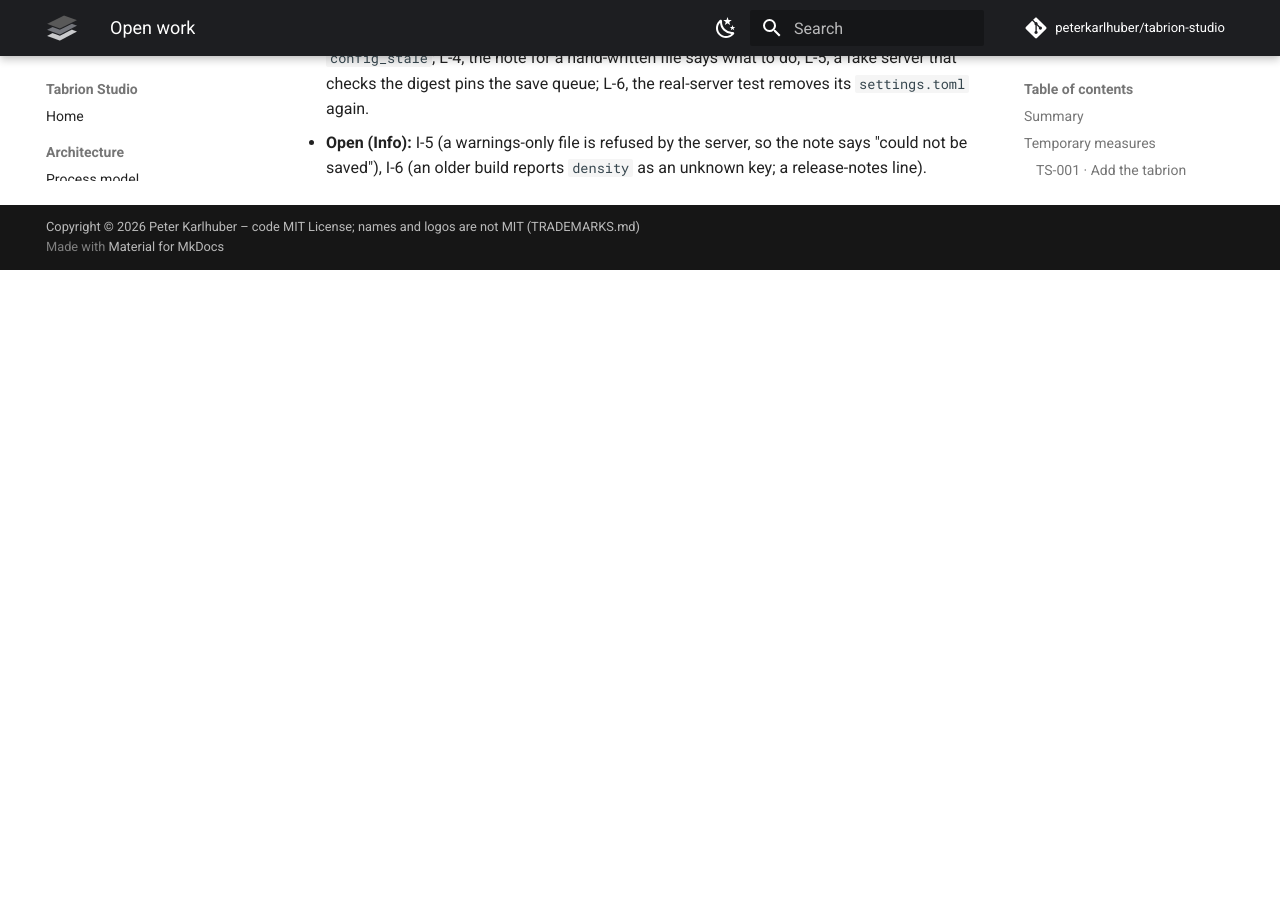
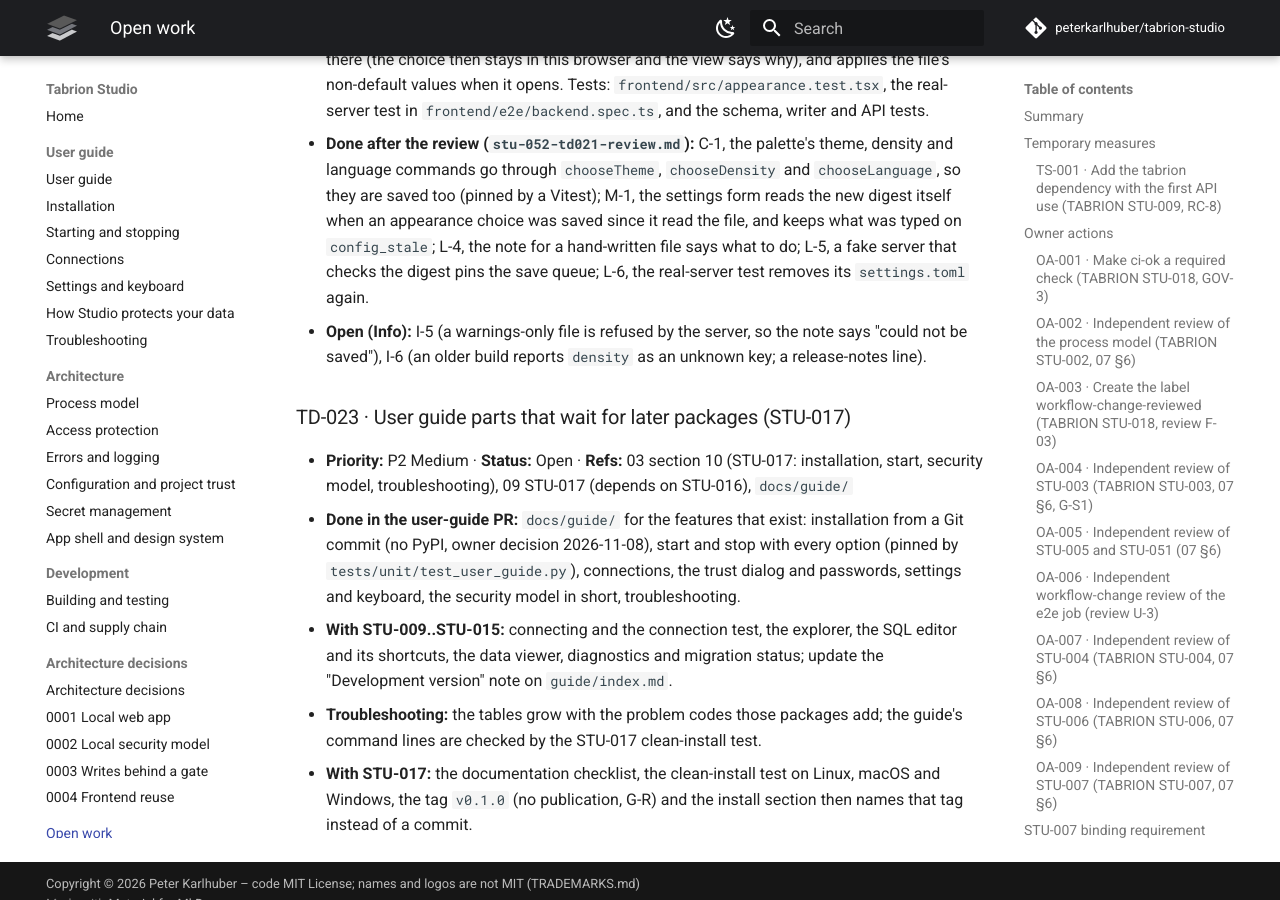
Before and after one commit to peterkarlhuber/tabrion-studio, an MkDocs documentation site: the page built from docs/TODO.md, in a window 1280 px wide and 900 px high, scrolled down 21940 px. Built offline with MkDocs 1.6.1 and Material for MkDocs 9.7.7, drawn with Linux system fonts in a browser that asks for light colours; comment, search, counter and statistics services are not loaded; before the commit the page ends 22210 px from its top, so only the background shows below that; some of the changed text lies outside the part shown.

Commit message:
Add the user guide for what Studio does today (STU-017, first part)
docs/guide/ covers installation from a Git commit, starting and stopping
with every option, connections, the trust dialog and passwords, settings
and keyboard, the security model in short, and troubleshooting with the
messages of the page and the command. A unit test keeps every
command-line option in the guide and every guide page in the navigation.
The rest waits for later packages (TD-023).

Co-Authored-By: Claude Opus 5.5 <noreply@anthropic.com>
Claude-Session: https://claude.ai/code/session_011tY7TC7Nu5VGro3DJGJcv8

````diff
--- a/docs/TODO.md
+++ b/docs/TODO.md
@@ -43,6 +43,7 @@
 | TD-011 STU-008 parts that wait for STU-009 or a later package (connection test, Connect, URL paste, file dialog, `openapi in sync` job) | P1 | Open |
 | TD-020 STU-052 parts that wait for the SQL editor and the explorer (editor shortcuts, keyboard-only E2E of every main flow, `keyboard.spec.ts` as a required e2e suite) | P2 | Open |
 | TD-021 language, theme and density were lost at every start (browser storage per port); now saved in `settings.toml` | P2 | In progress (appearance PR, #17; review conditions done) |
+| TD-023 user guide parts that wait for later packages (connecting, explorer, editor, data viewer, diagnostics, migrations; the clean-install test and the tag of STU-017) | P2 | Open |
 
 Plus the open Studio work packages of M6 and the cross-repository checks in the tables below.
 
@@ -329,7 +330,7 @@ merge after OA-004.
 | TABRION STU-052 | Keyboard and command palette | P2 | STU-012 | In progress (first part in the STU-052 PR): the command palette, the shortcut help and F6/Shift+F6 over the shell, keyboard-only E2E for the flows that exist (`e2e/keyboard.spec.ts`). The editor shortcuts and the keyboard-only E2E of every main flow follow with STU-011/STU-012 (TD-020) |
 | TABRION STU-050, STU-053 | UX acceptance, accessibility audit | P1/P2 | | |
 | TABRION STU-016 | MVP hardening and security review (G-S1) | P0 | all of the above | |
-| TABRION STU-017 | MVP docs and tag 0.1.0 (no publication) | P1 | STU-016 | adds the manual, build-only release workflow |
+| TABRION STU-017 | MVP docs and tag 0.1.0 (no publication) | P1 | STU-016 | In progress (first part in the user-guide PR): `docs/guide/` for what exists (installation by Git SHA, start, connections and trust, settings and keyboard, security model, troubleshooting). The rest is TD-023; adds the build-only release workflow |
 
 Later: STU-020..STU-025 and STU-054 (Studio 1.0, without the Data Editor), STU-028 (release preparation, G-R);
 STU-026 (Data Editor) stays locked behind G-S2 and outside the 1.0 acceptance; STU-027 (more UI languages) is a
@@ -582,3 +583,17 @@ and the server-side write flag (STU-ADR-0003) leave room for it.
   checks the digest pins the save queue; L-6, the real-server test removes its `settings.toml` again.
 - **Open (Info):** I-5 (a warnings-only file is refused by the server, so the note says "could not be saved"), I-6 (an
   older build reports `density` as an unknown key; a release-notes line).
+
+### TD-023 · User guide parts that wait for later packages (STU-017)
+
+- **Priority:** P2 Medium · **Status:** Open · **Refs:** 03 section 10 (STU-017: installation, start, security model,
+  troubleshooting), 09 STU-017 (depends on STU-016), `docs/guide/`
+- **Done in the user-guide PR:** `docs/guide/` for the features that exist: installation from a Git commit (no PyPI,
+  owner decision 2026-11-08), start and stop with every option (pinned by `tests/unit/test_user_guide.py`),
+  connections, the trust dialog and passwords, settings and keyboard, the security model in short, troubleshooting.
+- **With STU-009..STU-015:** connecting and the connection test, the explorer, the SQL editor and its shortcuts, the
+  data viewer, diagnostics and migration status; update the "Development version" note on `guide/index.md`.
+- **Troubleshooting:** the tables grow with the problem codes those packages add; the guide's command lines are
+  checked by the STU-017 clean-install test.
+- **With STU-017:** the documentation checklist, the clean-install test on Linux, macOS and Windows, the tag `v0.1.0`
+  (no publication, G-R) and the install section then names that tag instead of a commit.
--- /dev/null
+++ b/docs/guide/connections.md
@@ -0,0 +1,63 @@
+# Connections
+
+The **Connections** view lists the connection profiles Studio knows, in two groups: the profiles of the project
+folder and your own profiles. Select a profile to see its details. Testing and connecting arrive with the database
+connection (STU-009) and are shown disabled until then.
+
+A profile never contains a password, only where the password comes from.
+
+## Your profiles
+
+Your profiles are saved in `profiles.toml` in Studio's configuration folder, readable only by you (0600). Use
+**New connection** for the three-step assistant:
+
+1. **Database:** a SQLite file (the full path; Studio always opens SQLite read-only) or a PostgreSQL server (host,
+   port, database, user, TLS mode). The TLS mode "Automatic" means `verify-full` for any remote host and `prefer`
+   only for this computer.
+2. **Sign-in:** where the password comes from:
+   - **System keyring:** Studio saves it in your operating system's keyring;
+   - **Environment variable:** read from a variable of the `tabrion-studio` process, for example `env:PGPASSWORD`;
+   - **File:** read from a file that only you can read (0600);
+   - **Only this session:** kept in memory until Studio stops;
+   - **No password.**
+3. **Name and environment:** a unique name and the environment `DEV`, `TEST` or `PROD` (required). For a
+   PostgreSQL profile, you can say that its role should not be able to write; the diagnostics will check that.
+
+**Edit** changes a profile (its name stays), **Delete** removes it and its saved password (the dialog's default is
+Cancel), **Enter password** and **Remove saved password** manage the password.
+
+If you edit `profiles.toml` by hand, Studio keeps your file as it is: a file with issues is listed with its issues
+and never rewritten, and a valid file with comments is rewritten only after you confirm it ("Rewrite file and save";
+the comments are not kept). If the file changed since the page read it, Studio shows the current state and you make
+the change again.
+
+## The project's profiles and the trust dialog
+
+A project can bring its own profiles in `.tabrion/studio.toml`, checked into its repository. Studio never writes that
+file; edit it in the project to change those profiles.
+
+A project file may come from someone else, and a hostile one could send a password to another host. So Studio uses
+the project's profiles only after you confirmed **exactly this content** of the file. When you open Studio for the
+project, the dialog **Trust the project profiles?** lists:
+
+- every connection, and **where its password goes** ("name: source → host:port, TLS mode"), with warnings when it is
+  sent to a host outside this computer, when TLS is weaker than `verify-full`, when an environment variable usually
+  holds another service's credential, or when a password file lies outside the project folder;
+- every host, every file reference (database and password files, marked when they are outside the project folder),
+  every environment variable read as a password, and every unknown key.
+
+Choose **Trust** to use the profiles, or **Don't load** (the default) to leave them unused until the page is loaded
+again. After any change of the file, even a comment, Studio asks again and shows what changed since you trusted it.
+A file with errors is not loaded at all; Studio says so and lists the issues.
+
+## Passwords
+
+| Source | Where the password is | Notes |
+|---|---|---|
+| System keyring | your operating system's keyring, service `tabrion-studio` | the entry belongs to the connection target: if a profile later points to another host, database or user, or a weaker TLS mode, the saved password is not used and Studio asks again |
+| Environment variable | the variable of the `tabrion-studio` process | start Studio from a shell that has it; an empty variable counts as missing |
+| File | a file you own with mode 0600 or 0400, at most 4 KB, no link | a project profile's file must lie in the project folder or the configuration folder; `~` is not expanded |
+| This session | Studio's memory | gone when Studio stops |
+
+Without a usable keyring (for example on Linux without a Secret Service), the keyring choice is shown as not
+available; a session password, a variable or a file still work. Studio never writes a password to a file.
--- /dev/null
+++ b/docs/guide/index.md
@@ -0,0 +1,20 @@
+# User guide
+
+This guide is for people who use Tabrion Studio. It describes what the current development version does.
+
+!!! warning "Development version"
+    Studio cannot connect to databases yet. The connection registry, the explorer, the SQL editor and the data
+    viewer come with the next work packages (STU-009 to STU-015). What already works: starting and signing in, the
+    connection profiles and the project's trust dialog, saved passwords, the settings, the keyboard and the command
+    palette. Nothing is released; you install Studio from a commit of the repository.
+
+- [Installation](installation.md): from a Git commit, with Python 3.11 or later.
+- [Starting and stopping](starting.md): the `tabrion-studio` command, the sign-in link, one Studio per project
+  folder, the logs.
+- [Connections](connections.md): your profiles, the project's profiles and the trust dialog, passwords.
+- [Settings and keyboard](settings.md): language, theme, density, query limits, the command palette and the
+  shortcuts.
+- [How Studio protects your data](security.md): what Studio does and does not do, in short.
+- [Troubleshooting](troubleshooting.md): the messages you may see, and what to do.
+
+The architecture pages in this site explain how each part works and how it is tested.
--- /dev/null
+++ b/docs/guide/installation.md
@@ -0,0 +1,68 @@
+# Installation
+
+There is no release yet, and Studio is not published to PyPI. You install it from a commit of the Git repository:
+the commit SHA is the version you pin (owner decision 2026-11-08).
+
+## Requirements
+
+- Python 3.11 or later, on Linux, macOS or Windows.
+- To **build** the frontend once: Node.js 22 with npm. Studio itself runs without Node.
+- A current Chrome, Edge, Firefox or Safari.
+- Optional: an operating system keyring (macOS Keychain, Windows Credential Manager, Secret Service or KWallet on
+  Linux) to save database passwords. Without one, Studio asks for the password once per session.
+
+## Install from a commit
+
+Pick the commit you want, for example the head of `master` after a check you trust, and note its full SHA.
+
+```bash
+git clone https://github.com/peterkarlhuber/tabrion-studio.git
+cd tabrion-studio
+git checkout <commit SHA>
+python scripts/build_frontend.py      # npm ci + npm run build; copies the frontend into the package
+python -m venv ~/.venvs/tabrion-studio
+~/.venvs/tabrion-studio/bin/python -m pip install .   # Windows: %USERPROFILE%\.venvs\tabrion-studio\Scripts\python
+```
+
+The wheel contains the built frontend. A build without it stops with a message that names
+`scripts/build_frontend.py`. For the same reason, `pip install git+https://…@<SHA>` does not work: the built frontend
+is not in Git.
+
+Check the installation:
+
+```bash
+tabrion-studio --version
+```
+
+A tool such as `pipx` works too (`pipx install .` after the frontend build). Put the command on your `PATH`, or call
+it with the full path of the virtual environment.
+
+## Update
+
+Check out the new commit, build the frontend again and reinstall:
+
+```bash
+git fetch && git checkout <new commit SHA>
+python scripts/build_frontend.py
+~/.venvs/tabrion-studio/bin/python -m pip install --force-reinstall --no-deps .
+```
+
+Stop a running Studio first (`tabrion-studio --stop` in the project folder); a running server keeps the old code.
+
+## Uninstall
+
+```bash
+~/.venvs/tabrion-studio/bin/python -m pip uninstall tabrion-studio
+```
+
+Studio's own files stay where they are. Remove them by hand if you want them gone:
+
+| | Linux | macOS | Windows |
+|---|---|---|---|
+| Settings and your profiles | `~/.config/tabrion-studio` | `~/Library/Application Support/tabrion-studio` | `%LOCALAPPDATA%\tabrion-studio` |
+| State (running instances, trust records) | `~/.local/state/tabrion-studio` | `~/Library/Application Support/tabrion-studio` | `%LOCALAPPDATA%\tabrion-studio` |
+| Logs | `~/.local/state/tabrion-studio/log` | `~/Library/Logs/tabrion-studio` | `%LOCALAPPDATA%\tabrion-studio\Logs` |
+
+Passwords saved in the keyring are entries of the service `tabrion-studio`; remove them in your keyring's own tool,
+or with "Remove saved password" in Studio before you uninstall. A project's `.tabrion/studio.toml` belongs to the
+project and is never written by Studio.
--- /dev/null
+++ b/docs/guide/security.md
@@ -0,0 +1,28 @@
+# How Studio protects your data
+
+Studio is a tool for one person on one computer. In short:
+
+- **Only this computer.** The server listens on `127.0.0.1` and nowhere else; there is no option to change that.
+  Studio answers only addresses of the form `http://127.0.0.1:<port>/`, not `localhost`, so a web page that points
+  its own name at your computer cannot read Studio.
+- **No login, but a sign-in per tab.** The `tabrion-studio` command opens the browser with a one-time link. The tab
+  then holds a session cookie and a second value only that tab knows. Other web pages, other local programs and
+  other users of the computer have neither, and the server refuses them. Each start, and each stop, ends every
+  session.
+- **Read-only towards databases.** Studio 1.0 does not write to databases. SQLite files are opened read-only. Writing
+  stays locked behind a separate gate; for a `PROD` profile it stays locked always.
+- **Your files only.** Studio writes only its own `settings.toml` and `profiles.toml` (0600, in a private folder)
+  and its trust records. It never writes a project's `.tabrion/studio.toml`, and never rewrites a file of yours that
+  has issues or comments without asking.
+- **Untrusted projects.** A project's profiles are used only after you confirmed exactly that file in the trust
+  dialog, which shows where each password would go.
+- **No passwords in files or logs.** A profile names where its password comes from (keyring, variable, file, this
+  session); a plain password in a profile is refused. Passwords, sign-in tokens, parameter values and database error
+  texts never reach the log or an error message.
+- **Nothing leaves the computer.** The page loads nothing from other sites, there is no telemetry, and the browser
+  page is protected by a strict Content Security Policy.
+
+The technical details and their tests are in [Access protection](../architecture/access-protection.md),
+[Configuration and project trust](../architecture/configuration.md), [Secret management](../architecture/secrets.md)
+and [Errors and logging](../architecture/errors-and-logging.md). To report a vulnerability, follow `SECURITY.md` in the
+repository; do not open a public issue.
--- /dev/null
+++ b/docs/guide/settings.md
@@ -0,0 +1,39 @@
+# Settings and keyboard
+
+## Settings
+
+The **Settings** view has three parts. Every setting is saved in `settings.toml` in Studio's configuration folder,
+so it is kept for the next start.
+
+| Part | Setting | Default |
+|---|---|---|
+| General | **Language:** English or Deutsch | the browser's language (German for a German browser, else English) |
+| | **Theme:** System, Light or Dark | System |
+| | **Density:** Compact or Normal | Compact |
+| Queries | **Maximum rows per result** | 10,000 |
+| | **Default statement timeout** in seconds | 30 |
+| Security | **Write SQL statements to the log** | off |
+
+The general settings are saved as soon as you choose them. The query and security settings are saved with
+**Save settings**. The limits and the SQL logging take effect with the query engine (STU-011). With SQL logging on,
+the log contains the statements you run, which can include data; parameter values are never logged.
+
+If `settings.toml` has issues, or was written by hand, Studio does not change it from the general settings: your
+choice then applies in this browser only, until the next start, and the view says so. Fix the file, or rewrite it
+with "Rewrite file and save".
+
+## Keyboard
+
+| Keys (macOS) | Keys (Windows, Linux) | What it does |
+|---|---|---|
+| ⌘K | Ctrl+K | open the **command palette** |
+| ⌘/ | Ctrl+/ | show the keyboard shortcuts |
+| F6 | F6 | move to the next area: header, navigation, tabs, main area, status bar |
+| Shift+F6 | Shift+F6 | move to the previous area |
+| Esc | Esc | close the palette or a dialog |
+
+The command palette shows the commands whose name contains every word you type: go to a view ("go settings"),
+change the theme, density or language ("theme dark", "Deutsch"), or open the shortcut list. The arrow keys choose,
+Enter runs, Esc closes. Theme, density and language chosen there are saved like in the settings.
+
+The header has buttons for the palette and the shortcut list, so both work with a mouse too.
--- /dev/null
+++ b/docs/guide/starting.md
@@ -0,0 +1,66 @@
+# Starting and stopping
+
+```bash
+tabrion-studio [PROJECT] [--port N] [--no-browser] [--print-url] [--idle-timeout MINUTES]
+               [--state-dir DIR] [--log-dir DIR] [--config-dir DIR]
+tabrion-studio --stop [PROJECT]
+tabrion-studio --version
+```
+
+## Start
+
+Run `tabrion-studio` in your project folder, or name the folder: `tabrion-studio ~/src/parts`. Studio
+
+1. starts a local server on `127.0.0.1` at a free port and prints its address, for example
+   `http://127.0.0.1:53817/`;
+2. opens your default browser with a **one-time sign-in link**. The link goes through a private file, so it never
+   shows up in the process list, and it works once, within 2 minutes;
+3. shows the start page. If the project has a `.tabrion/studio.toml`, the trust dialog comes first (see
+   [Connections](connections.md)).
+
+The terminal keeps running; Studio's output and its log path are shown there.
+
+**One Studio per project folder.** Running `tabrion-studio` again for the same folder, also from another terminal,
+starts no second server: it opens a new signed-in tab of the running one. Different folders get their own Studio on
+their own port.
+
+**A new tab is not signed in.** Studio's sign-in belongs to the tab it opened. A tab you open by hand, or by copying
+the address, shows "Not signed in". Run `tabrion-studio` again to get a signed-in tab.
+
+## Options
+
+| Option | What it does |
+|---|---|
+| `PROJECT` | the project folder; default: the current folder |
+| `--port N` | listen on this port of `127.0.0.1`; default: a free port. Studio never listens on another address |
+| `--no-browser` | do not open the browser (and issue no sign-in link) |
+| `--print-url` | print a one-time sign-in link instead of opening the browser, for a browser you start yourself. Anyone who sees the link can use it once; do not share it |
+| `--idle-timeout MINUTES` | stop after this many minutes without an open Studio tab; default 30, `0` = never |
+| `--state-dir DIR` | the folder for running instances and trust records; also `TABRION_STUDIO_STATE_DIR` |
+| `--log-dir DIR` | the log folder; also `TABRION_STUDIO_LOG_DIR`; default: the per-user log folder, or `DIR/logs` with `--state-dir` |
+| `--config-dir DIR` | the folder of `settings.toml` and `profiles.toml`; also `TABRION_STUDIO_CONFIG_DIR`; default: the per-user configuration folder, or `DIR/config` with `--state-dir` |
+| `--stop` | stop the Studio that runs for the project folder |
+| `--version` | print the version |
+
+The default folders are listed under [Installation](installation.md#uninstall). Studio creates them private (only
+your user can open them) and refuses a folder that other users can write to.
+
+## Stop
+
+- **Ctrl+C** in the terminal (Ctrl+Break on Windows), or close the terminal;
+- `tabrion-studio --stop` in the project folder (or `tabrion-studio --stop PROJECT`): it prints
+  "Tabrion Studio for … stopped.";
+- automatically after 30 minutes without an open Studio tab (`--idle-timeout`). An open tab tells the server every
+  minute that it is still there.
+
+When the server stops, every sign-in ends. A tab that is still open says "Your session has ended. Run
+`tabrion-studio` again to open Studio."
+
+## Logs
+
+Studio writes a rotating log file per project folder, `studio-<key>.log` in the log folder, as JSON lines. The
+command prints its path at the start. The log has routes, codes and durations, never passwords, tokens, parameter
+values or the text of database errors. If an error page shows a log ID (12 hex digits), the matching log entry has
+the same ID.
+
+Writing SQL statements to the log is off by default; see [Settings](settings.md).
--- /dev/null
+++ b/docs/guide/troubleshooting.md
@@ -0,0 +1,33 @@
+# Troubleshooting
+
+## In the browser
+
+| You see | Why | What to do |
+|---|---|---|
+| "Not signed in. Run `tabrion-studio` in your project folder to open Studio." | the tab was not opened by Studio (a new tab, a bookmark, a copied address) | run `tabrion-studio` again; it opens a signed-in tab |
+| "This sign-in link was already used." or "… has expired." | a sign-in link works once, within 2 minutes | run `tabrion-studio` again |
+| "Your session has ended." | Studio stopped or restarted, or another local server replaced Studio's cookie | run `tabrion-studio` again |
+| "The local server does not answer." | Studio stopped (Ctrl+C, `--stop`, the idle timeout) | run `tabrion-studio` again |
+| the browser does not open, or shows a "file not found" page | a browser in a sandbox (on Linux, for example the Firefox snap or a Flatpak) cannot read Studio's private sign-in file; Studio prints a hint when it detects one | start with `tabrion-studio --print-url` and open the printed link yourself, or use `--state-dir` with a folder the browser can read |
+| an address with `localhost` or `[::1]` is refused | Studio answers only `127.0.0.1` | use the address Studio printed |
+| "Kept in this browser only: your settings.toml has issues …" | Studio does not change a file with issues, or one written by hand, from the general settings | fix `settings.toml`, or rewrite it from the Settings view |
+| "Your profiles.toml has issues, so Studio does not change it." | the file has an error or an unknown key | fix the listed issues in the file |
+| the keyring choice says "not available on this computer" | no usable keyring (on Linux: no Secret Service or KWallet running) | use "Only this session", a variable or a file, or start a keyring service |
+| "Project profiles not loaded" | `.tabrion/studio.toml` has errors | fix the listed issues in the project file |
+
+## In the terminal
+
+| Message | What to do |
+|---|---|
+| `tabrion-studio: not a folder: …` | name an existing project folder |
+| `tabrion-studio: cannot use the state directory …` | the folder is not private (another user owns it, or others may write to it) or is a link; fix its owner and mode (`chmod 700`), or choose another one with `--state-dir` |
+| `tabrion-studio: cannot listen on 127.0.0.1:<port>: …` | the port given with `--port` is in use (also on `[::1]`); choose another one or leave `--port` out |
+| `another Tabrion Studio holds the lock for … but does not answer` | a Studio for this folder is starting or hangs; wait a moment, or end that process |
+| `the running Tabrion Studio did not answer` or a failed server proof | the program on the recorded port is not that Studio; Studio sends it nothing. Stop the old process and start again |
+| `No Tabrion Studio is running for …` (after `--stop`) | nothing to stop |
+
+## Logs
+
+The log file's path is printed at the start (`studio-<key>.log` in the log folder, see
+[Starting and stopping](starting.md#logs)). An error page that shows a log ID has an entry with the same ID in that
+file. The log holds no passwords or data, so you can attach the matching lines to a bug report; check them first.
--- a/mkdocs.yml
+++ b/mkdocs.yml
@@ -53,6 +53,14 @@ markdown_extensions:
 
 nav:
   - Home: index.md
+  - User guide:
+      - guide/index.md
+      - Installation: guide/installation.md
+      - Starting and stopping: guide/starting.md
+      - Connections: guide/connections.md
+      - Settings and keyboard: guide/settings.md
+      - How Studio protects your data: guide/security.md
+      - Troubleshooting: guide/troubleshooting.md
   - Architecture:
       - Process model: architecture/process-model.md
       - Access protection: architecture/access-protection.md
````
Also changed, not shown: CHANGELOG.md (+4 -0 lines), README.md (+5 -2 lines), docs/index.md (+5 -3 lines), 1 other file.
